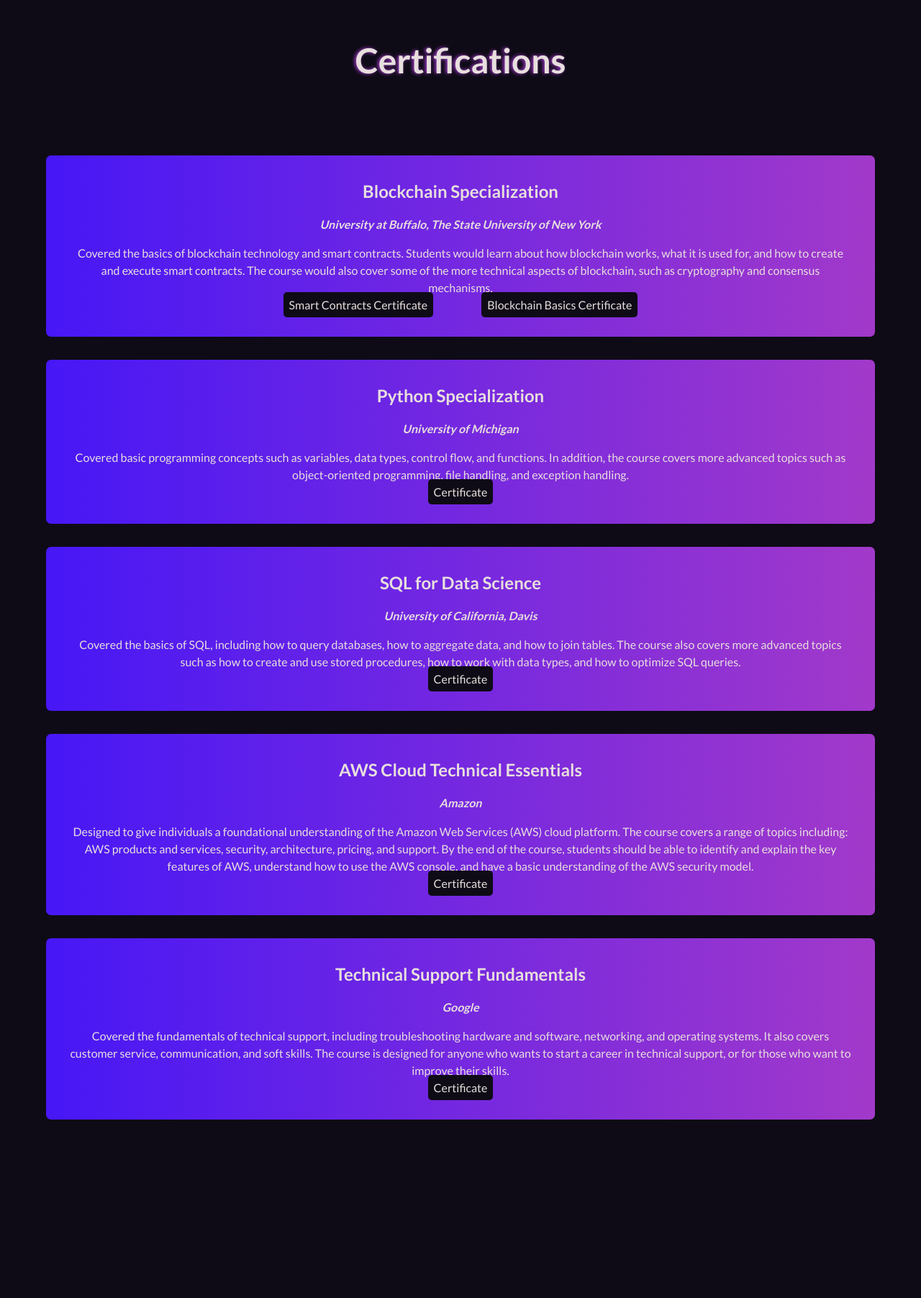
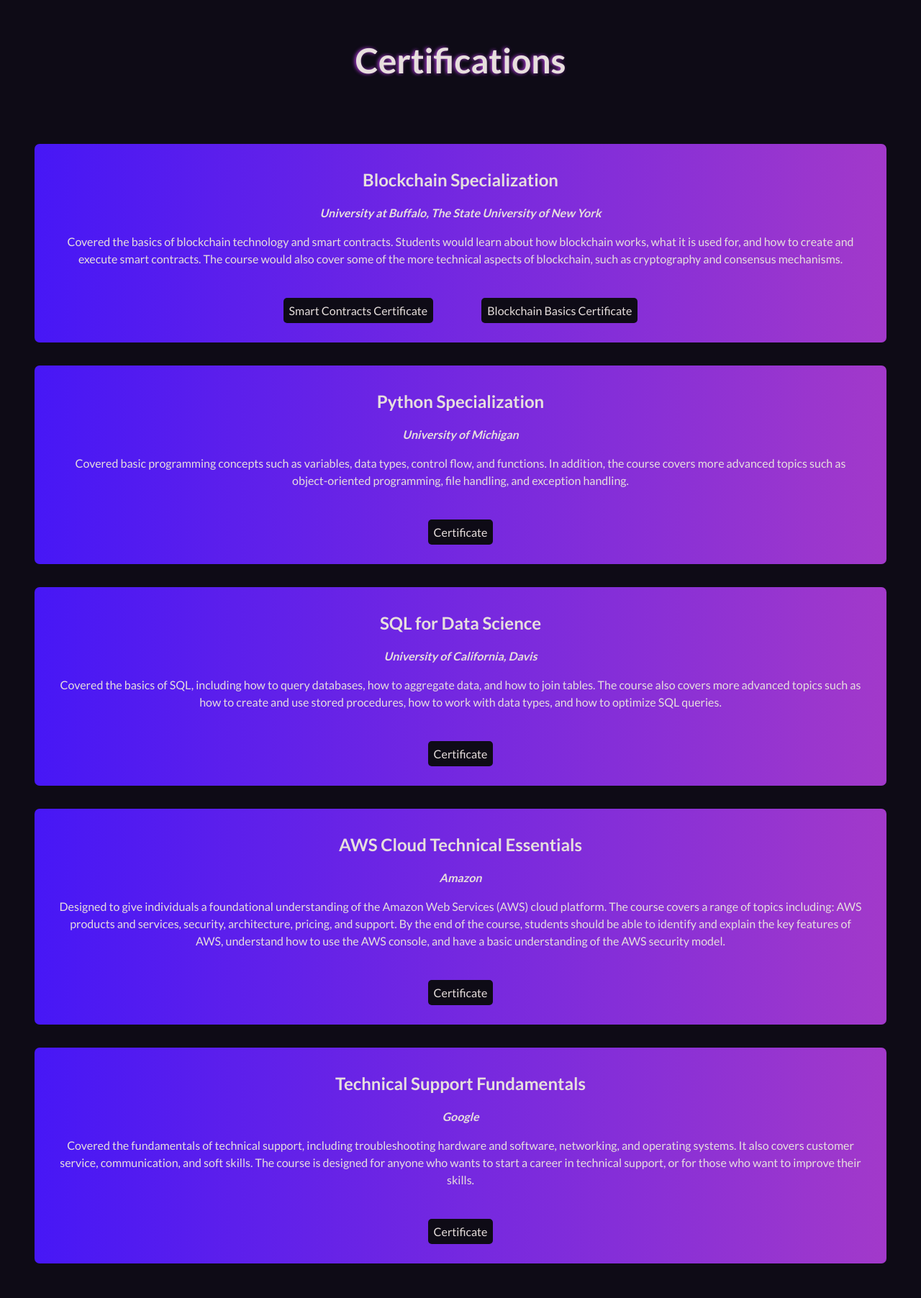
Before and after one commit to colesmcintosh/cm-portfolio-site, a Flask app: page /certs in a window 1280 px wide. Shown: the part 56-1860 px from the top of the page at 72% size. Before the commit the page ends 1612 px from the top, so only its background shows below. Run offline with Flask 2, Linux system fonts and the light colour scheme.

Commit message:
adjust word wrap and class name

```diff
--- a/static/styles/style.css
+++ b/static/styles/style.css
@@ -89,8 +89,7 @@
     animation: fade-in 2s ease-in-out;
     border-radius: 5px;
     color: #E7DFDD;
-    padding: 2rem;
-    width: fit-content;
+    padding: 1rem;
 }
 
 .thanks {
--- a/templates/certs.html
+++ b/templates/certs.html
@@ -8,7 +8,7 @@
 <div class="job">
 <div class="subtitle">Blockchain Specialization</div>
 <div class="duration">University at Buffalo, The State University of New York</div>
-  <div class="content">
+  <div class="description">
     Covered the basics of blockchain technology and smart contracts. Students would learn about how blockchain works, what it is used for, and how to create and execute smart contracts. The course would also cover some of the more technical aspects of blockchain, such as cryptography and consensus mechanisms.
   </div>
   <a class="code" href="https://www.coursera.org/account/accomplishments/certificate/EUH8V2A7PXGD" target="_blank">Smart Contracts Certificate</a>
@@ -19,7 +19,7 @@
 <div class="job">
 <div class="subtitle">Python Specialization</div>
 <div class="duration">University of Michigan</div>
-  <div class="content">
+  <div class="description">
     Covered basic programming concepts such as variables, data types, control flow, and functions. In addition, the course covers more advanced topics such as object-oriented programming, file handling, and exception handling.
   </div>
   <a class="code" href="https://www.coursera.org/account/accomplishments/specialization/certificate/6TL4Y2Q6245B" target="_blank">Certificate</a>
@@ -28,7 +28,7 @@
 <div class="job">
 <div class="subtitle">SQL for Data Science</div>
 <div class="duration">University of California, Davis</div>
-  <div class="content">
+  <div class="description">
     Covered the basics of SQL, including how to query databases, how to aggregate data, and how to join tables. The course also covers more advanced topics such as how to create and use stored procedures, how to work with data types, and how to optimize SQL queries.
   </div>
   <a class="code" href="https://www.coursera.org/account/accomplishments/certificate/6DE8TTR9AS88" target="_blank">Certificate</a>
@@ -37,7 +37,7 @@
 <div class="job">
 <div class="subtitle">AWS Cloud Technical Essentials</div>
 <div class="duration">Amazon</div>
-  <div class="content">
+  <div class="description">
     Designed to give individuals a foundational understanding of the Amazon Web Services (AWS) cloud platform. The course covers a range of topics including: AWS products and services, security, architecture, pricing, and support. By the end of the course, students should be able to identify and explain the key features of AWS, understand how to use the AWS console, and have a basic understanding of the AWS security model.
   </div>
   <a class="code" href="https://www.coursera.org/account/accomplishments/certificate/AHUQ3HXUC9KU" target="_blank">Certificate</a>
@@ -46,7 +46,7 @@
 <div class="job">
   <div class="subtitle">Technical Support Fundamentals</div>
   <div class="duration">Google</div>
-    <div class="content">
+    <div class="description">
       Covered the fundamentals of technical support, including troubleshooting hardware and software, networking, and operating systems. It also covers customer service, communication, and soft skills. The course is designed for anyone who wants to start a career in technical support, or for those who want to improve their skills.
     </div>
     <a class="code" href="https://www.coursera.org/account/accomplishments/certificate/W2Y7NFUK3CJU" target="_blank">Certificate</a>
```
